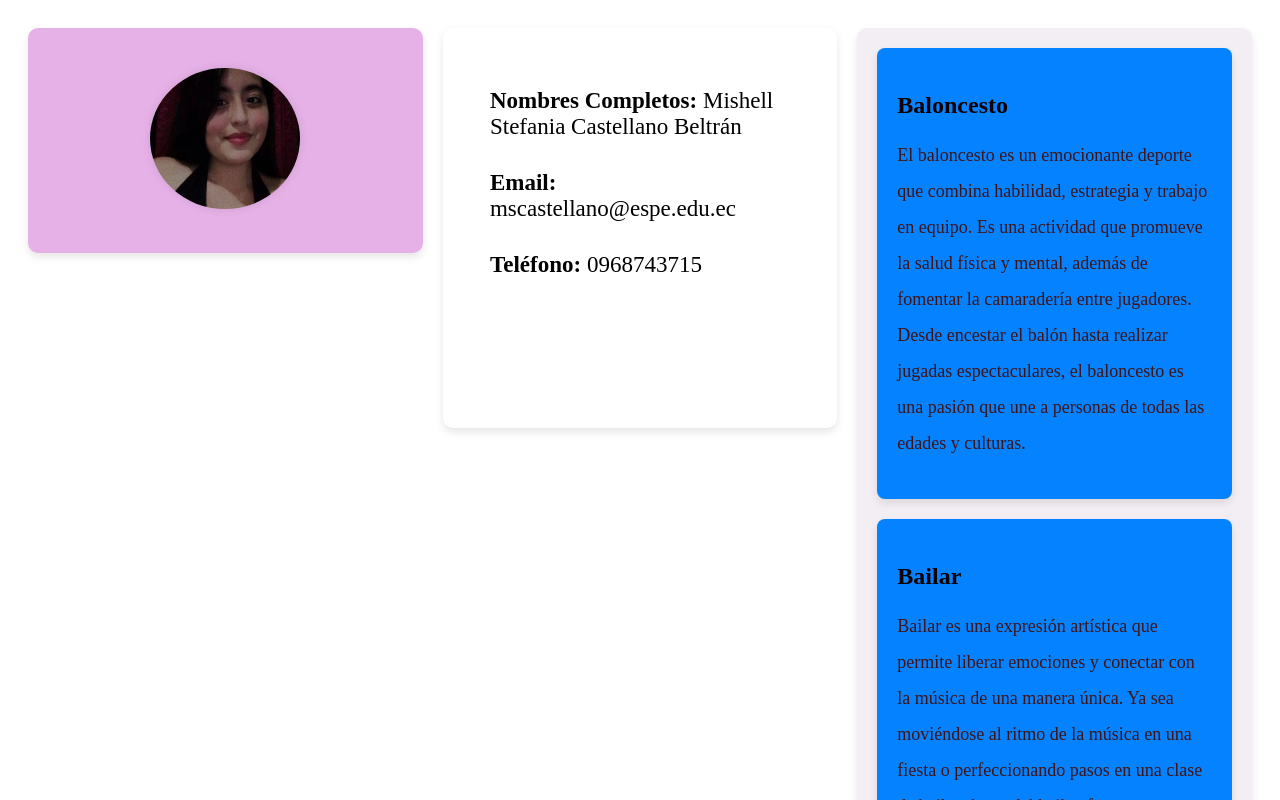
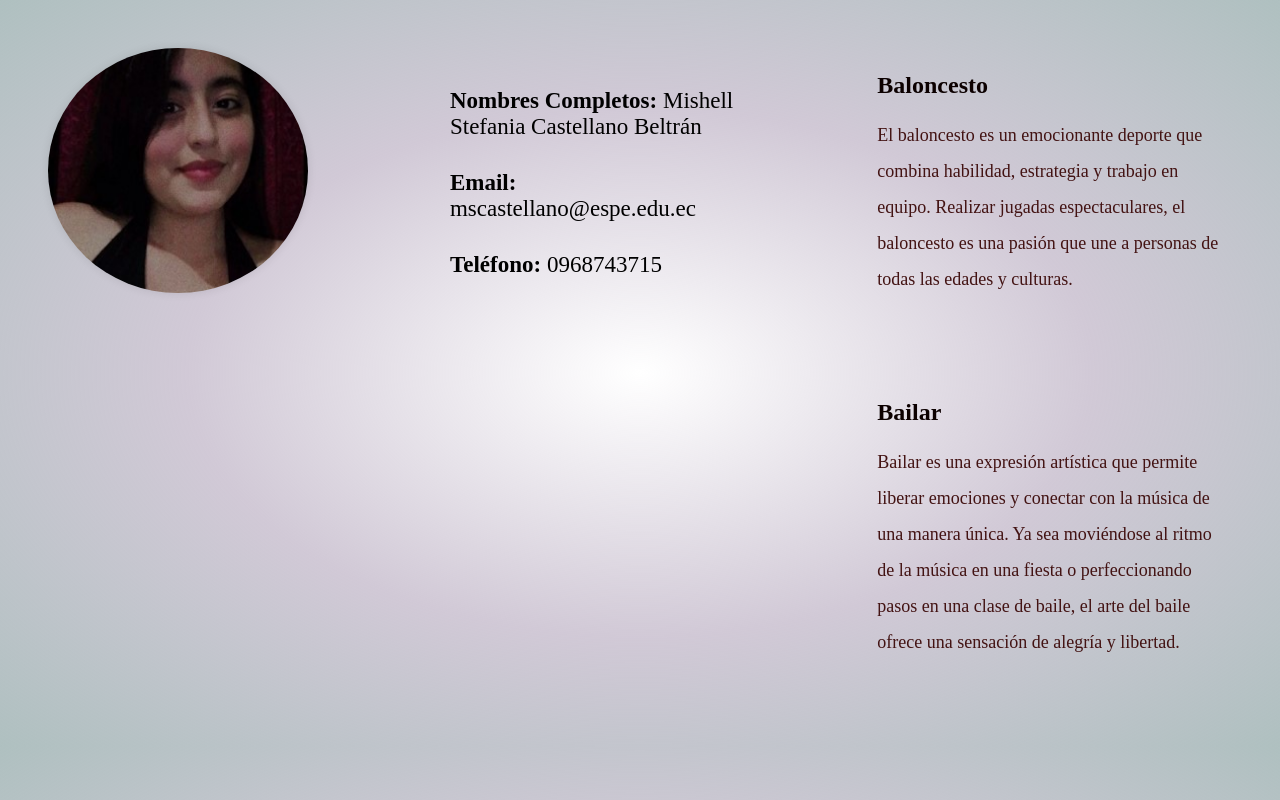
Before and after one commit to mscastellano/MiPortafolio, an Angular app in the folder mi-portafolio/: page /mifoto in a window 1280 px wide. Shown: the top 800 px of the page. Built offline with nearby package versions, Linux system fonts and the light colour scheme.

Commit message:
Actualizacion completa.

```diff
--- a/mi-portafolio/src/app/portafolio/mifoto/mifoto/mifoto.component.css
+++ b/mi-portafolio/src/app/portafolio/mifoto/mifoto/mifoto.component.css
@@ -1,7 +1,4 @@
-.mifoto-container {
-  max-width: 150px;
-  margin: 20px auto;
-}
+
 .mifoto-container img {
   width: 100%;
   height: auto;
--- a/mi-portafolio/src/app/portafolio/pasatiempo/pasatiempo/pasatiempo.component.css
+++ b/mi-portafolio/src/app/portafolio/pasatiempo/pasatiempo/pasatiempo.component.css
@@ -2,8 +2,8 @@
   margin-bottom: 20px;
   padding: 20px;
   border-radius: 8px;
-  background-color: #0482ff;
-  box-shadow: 0 4px 8px rgba(0, 0, 0, 0.1);
+  /* background-color: #cf8fdc98; */
+  /* box-shadow: 0 4px 8px rgba(0, 0, 0, 0.1); */
 
 }
 .pasatiempo-titulo {
--- a/mi-portafolio/src/app/portafolio/pasatiempo/pasatiempo/pasatiempo.component.html
+++ b/mi-portafolio/src/app/portafolio/pasatiempo/pasatiempo/pasatiempo.component.html
@@ -1,13 +1,13 @@
 <div class="pasatiempo">
   <h3 class="pasatiempo-titulo">Baloncesto</h3>
   <p class="pasatiempo-texto" id="pasatiempo">
-      El baloncesto es un emocionante deporte que combina habilidad, estrategia y trabajo en equipo. Es una actividad que promueve la salud física y mental, además de fomentar la camaradería entre jugadores. Desde encestar el balón hasta realizar jugadas espectaculares, el baloncesto es una pasión que une a personas de todas las edades y culturas.
+      El baloncesto es un emocionante deporte que combina habilidad, estrategia y trabajo en equipo. Realizar jugadas espectaculares, el baloncesto es una pasión que une a personas de todas las edades y culturas.
   </p>
 </div>
 
 <div class="pasatiempo">
   <h3 class="pasatiempo-titulo">Bailar</h3>
   <p class="pasatiempo-texto">
-      Bailar es una expresión artística que permite liberar emociones y conectar con la música de una manera única. Ya sea moviéndose al ritmo de la música en una fiesta o perfeccionando pasos en una clase de baile, el arte del baile ofrece una sensación de alegría y libertad. Bailar es una forma de expresión que trasciende las barreras del lenguaje y une a las personas en una celebración de la vida.
+      Bailar es una expresión artística que permite liberar emociones y conectar con la música de una manera única. Ya sea moviéndose al ritmo de la música en una fiesta o perfeccionando pasos en una clase de baile, el arte del baile ofrece una sensación de alegría y libertad.
   </p>
 </div>
--- a/mi-portafolio/src/app/portafolio/portafolio.component.css
+++ b/mi-portafolio/src/app/portafolio/portafolio.component.css
@@ -1,4 +1,3 @@
-
 .grid-container {
   display: grid;
   grid-template-columns: auto auto auto;
@@ -29,6 +28,7 @@
   line-height: 1.6;
   color: #333;
 }
+
 .item-highlight {
   font-weight: bold;
   color: #007bff;
@@ -52,25 +52,28 @@
 .grid-item1 {
   padding: 20px;
   box-sizing: border-box;
-    background-color: #e6b1e7;
   border-radius: 10px;
-    box-shadow: 0 4px 8px rgba(0, 0, 0, 0.1);
   height: max-content;
+  width: 300px;
 }
 
 .grid-item2 {
   padding: 10px;
   box-sizing: border-box;
-    background-color: #ffffff;
+  /* background-color: #f4b1ff; */
   border-radius: 10px;
-    box-shadow: 0 4px 8px rgba(0, 0, 0, 0.1);
+  /* box-shadow: 0 4px 8px rgba(0, 0, 0, 0.1); */
   height: 400px;
+  position: relative;
+  right: 40px;
+
 }
+
 .grid-item3 {
-    padding: 20px;
-    box-sizing: border-box;
-    background-color: #f3eef3;
-    border-radius: 10px;
-    box-shadow: 0 4px 8px rgba(0, 0, 0, 0.1);
-    height: max-content;
+  /* padding: 20px; */
+  /* box-sizing: border-box; */
+  /* background-color: #f3eef3; */
+  /* border-radius: 10px; */
+  /* box-shadow: 0 4px 8px rgba(0, 0, 0, 0.1); */
+  /* height: max-content; */
 }
--- a/mi-portafolio/src/styles.css
+++ b/mi-portafolio/src/styles.css
@@ -1 +1,4 @@
-/* You can add global styles to this file, and also import other style files */
+body {
+    /* border: solid 7px black; */
+    background: -webkit-radial-gradient( rgba(135, 131, 131, 0) , rgba(176, 162, 185, 0.582) , rgb(175, 192, 192) );
+  }
```
Lines whose indentation alone changed are shown as unchanged.
